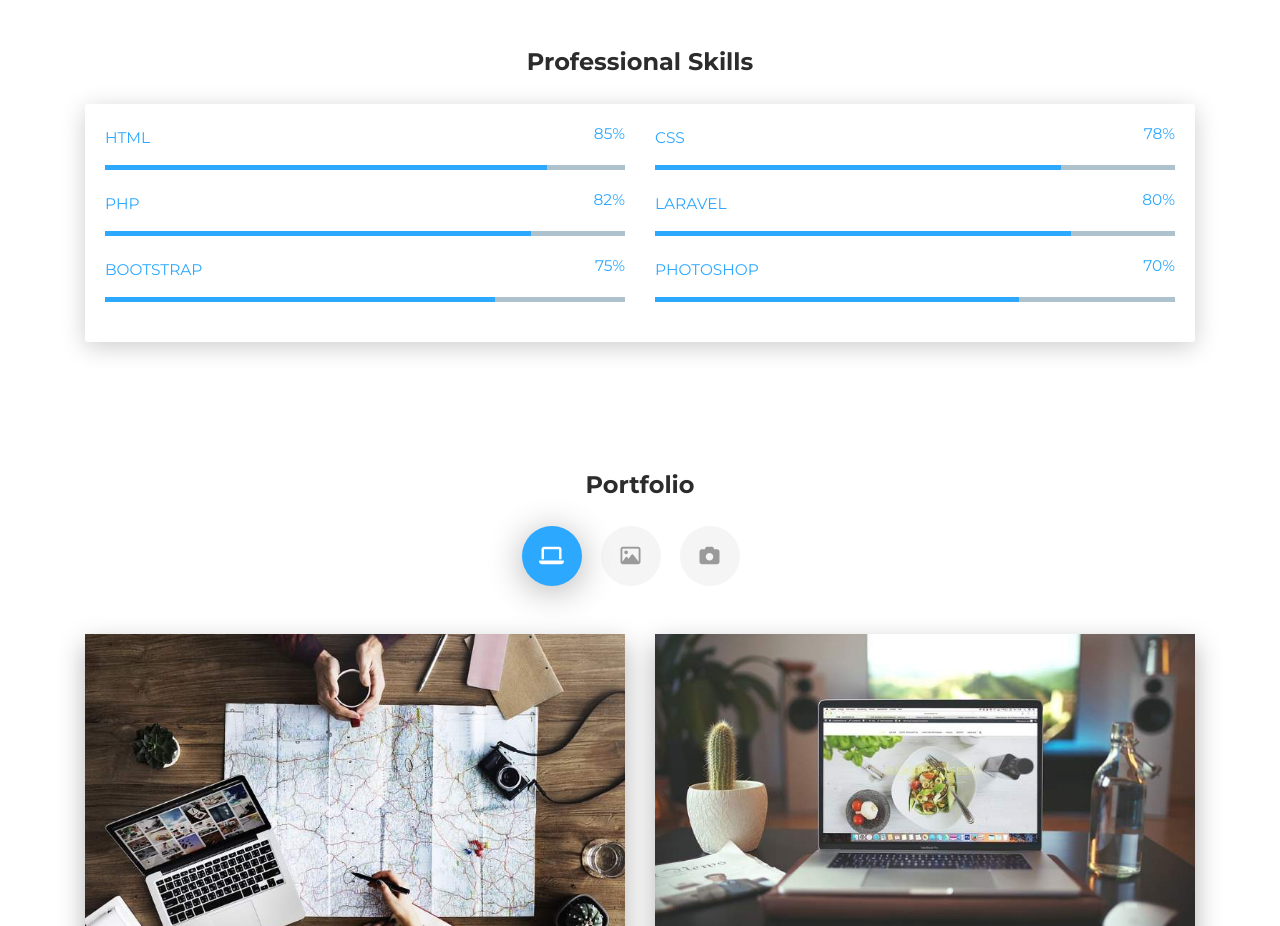
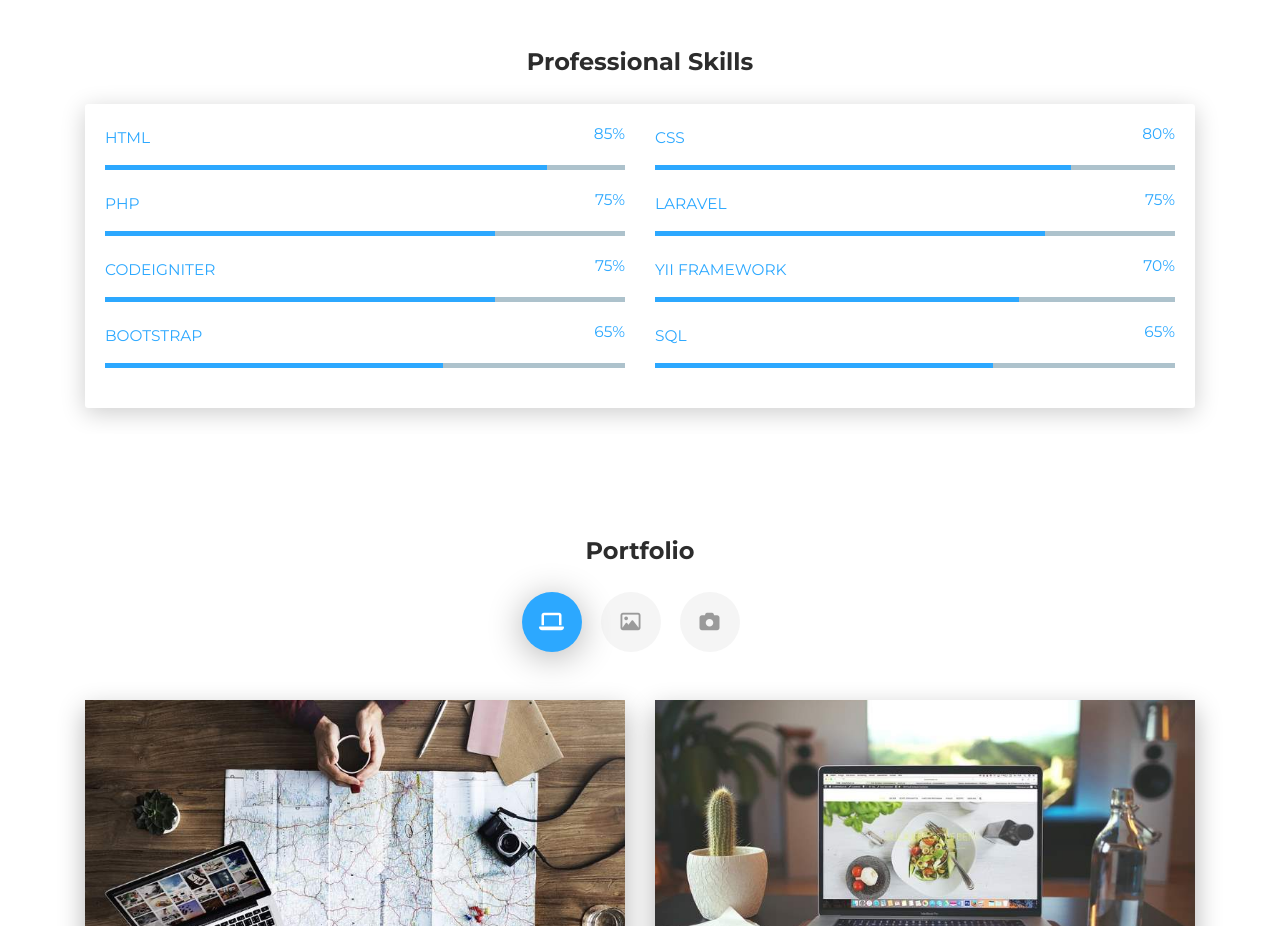
Before and after one commit to AminFuady/aminfuady.github.io, a plain HTML site: page index.html in a window 1280 px wide. Shown: the part 960-1886 px from the top of the page. Drawn offline with Linux system fonts and the light colour scheme.

Commit message:
update UI terbaru

```diff
--- a/index.html
+++ b/index.html
@@ -108,7 +108,7 @@
           <div class="col-md-6">
             <div class="progress-container progress-primary"><span class="progress-badge">CSS</span>
               <div class="progress">
-                <div class="progress-bar progress-bar-primary" data-aos="progress-full" data-aos-offset="10" data-aos-duration="2000" role="progressbar" aria-valuenow="60" aria-valuemin="0" aria-valuemax="100" style="width: 78%;"></div><span class="progress-value">78%</span>
+                <div class="progress-bar progress-bar-primary" data-aos="progress-full" data-aos-offset="10" data-aos-duration="2000" role="progressbar" aria-valuenow="60" aria-valuemin="0" aria-valuemax="100" style="width: 80%;"></div><span class="progress-value">80%</span>
               </div>
             </div>
           </div>
@@ -117,14 +117,30 @@
           <div class="col-md-6">
             <div class="progress-container progress-primary"><span class="progress-badge">PHP</span>
               <div class="progress">
-                <div class="progress-bar progress-bar-primary" data-aos="progress-full" data-aos-offset="10" data-aos-duration="2000" role="progressbar" aria-valuenow="60" aria-valuemin="0" aria-valuemax="100" style="width: 82%;"></div><span class="progress-value">82%</span>
+                <div class="progress-bar progress-bar-primary" data-aos="progress-full" data-aos-offset="10" data-aos-duration="2000" role="progressbar" aria-valuenow="60" aria-valuemin="0" aria-valuemax="100" style="width: 75%;"></div><span class="progress-value">75%</span>
               </div>
             </div>
           </div>
           <div class="col-md-6">
             <div class="progress-container progress-primary"><span class="progress-badge">Laravel</span>
               <div class="progress">
-                <div class="progress-bar progress-bar-primary" data-aos="progress-full" data-aos-offset="10" data-aos-duration="2000" role="progressbar" aria-valuenow="60" aria-valuemin="0" aria-valuemax="100" style="width: 80%;"></div><span class="progress-value">80%</span>
+                <div class="progress-bar progress-bar-primary" data-aos="progress-full" data-aos-offset="10" data-aos-duration="2000" role="progressbar" aria-valuenow="60" aria-valuemin="0" aria-valuemax="100" style="width: 75%;"></div><span class="progress-value">75%</span>
+              </div>
+            </div>
+          </div>
+        </div>
+        <div class="row">
+          <div class="col-md-6">
+            <div class="progress-container progress-primary"><span class="progress-badge">Codeigniter</span>
+              <div class="progress">
+                <div class="progress-bar progress-bar-primary" data-aos="progress-full" data-aos-offset="10" data-aos-duration="2000" role="progressbar" aria-valuenow="60" aria-valuemin="0" aria-valuemax="100" style="width: 75%;"></div><span class="progress-value">75%</span>
+              </div>
+            </div>
+          </div>
+          <div class="col-md-6">
+            <div class="progress-container progress-primary"><span class="progress-badge">Yii Framework</span>
+              <div class="progress">
+                <div class="progress-bar progress-bar-primary" data-aos="progress-full" data-aos-offset="10" data-aos-duration="2000" role="progressbar" aria-valuenow="60" aria-valuemin="0" aria-valuemax="100" style="width: 70%;"></div><span class="progress-value">70%</span>
               </div>
             </div>
           </div>
@@ -133,14 +149,14 @@
           <div class="col-md-6">
             <div class="progress-container progress-primary"><span class="progress-badge">Bootstrap</span>
               <div class="progress">
-                <div class="progress-bar progress-bar-primary" data-aos="progress-full" data-aos-offset="10" data-aos-duration="2000" role="progressbar" aria-valuenow="60" aria-valuemin="0" aria-valuemax="100" style="width: 75%;"></div><span class="progress-value">75%</span>
+                <div class="progress-bar progress-bar-primary" data-aos="progress-full" data-aos-offset="10" data-aos-duration="2000" role="progressbar" aria-valuenow="60" aria-valuemin="0" aria-valuemax="100" style="width: 65%;"></div><span class="progress-value">65%</span>
               </div>
             </div>
           </div>
           <div class="col-md-6">
-            <div class="progress-container progress-primary"><span class="progress-badge">Photoshop</span>
+            <div class="progress-container progress-primary"><span class="progress-badge">SQL</span>
               <div class="progress">
-                <div class="progress-bar progress-bar-primary" data-aos="progress-full" data-aos-offset="10" data-aos-duration="2000" role="progressbar" aria-valuenow="60" aria-valuemin="0" aria-valuemax="100" style="width: 70%;"></div><span class="progress-value">70%</span>
+                <div class="progress-bar progress-bar-primary" data-aos="progress-full" data-aos-offset="10" data-aos-duration="2000" role="progressbar" aria-valuenow="60" aria-valuemin="0" aria-valuemax="100" style="width: 65%;"></div><span class="progress-value">65%</span>
               </div>
             </div>
           </div>
```
